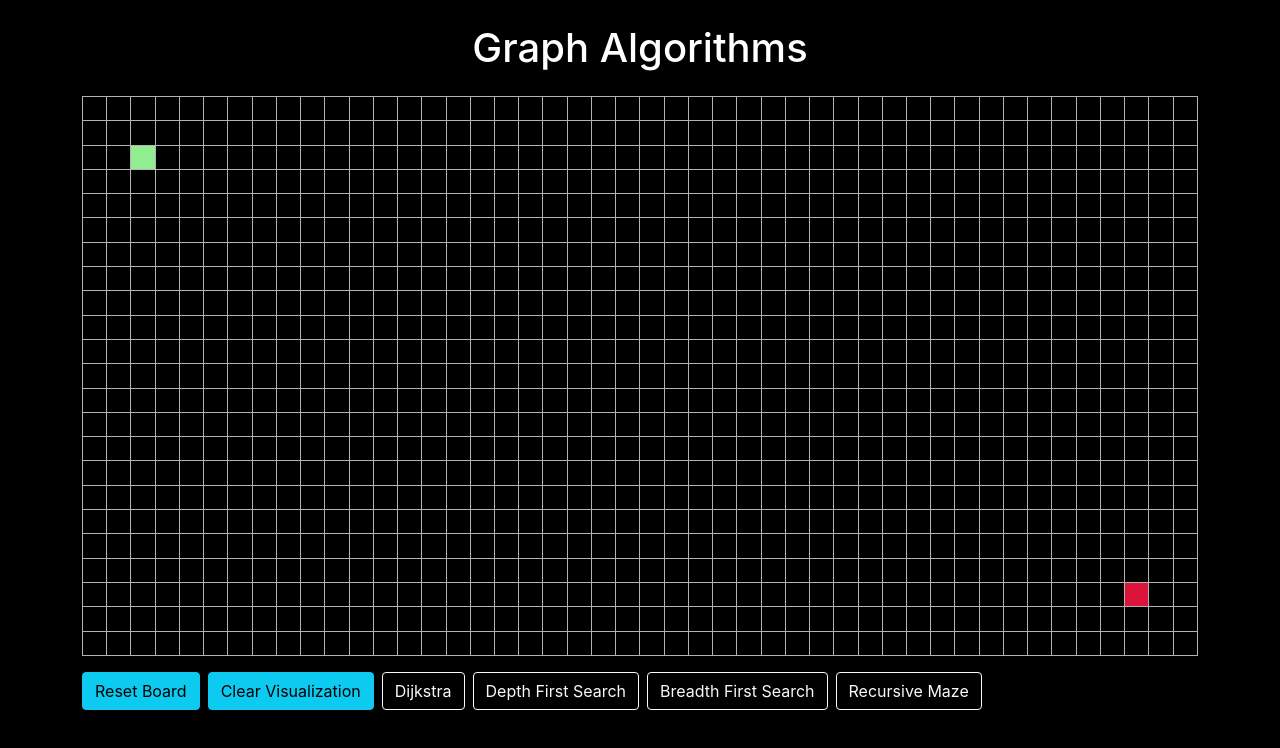
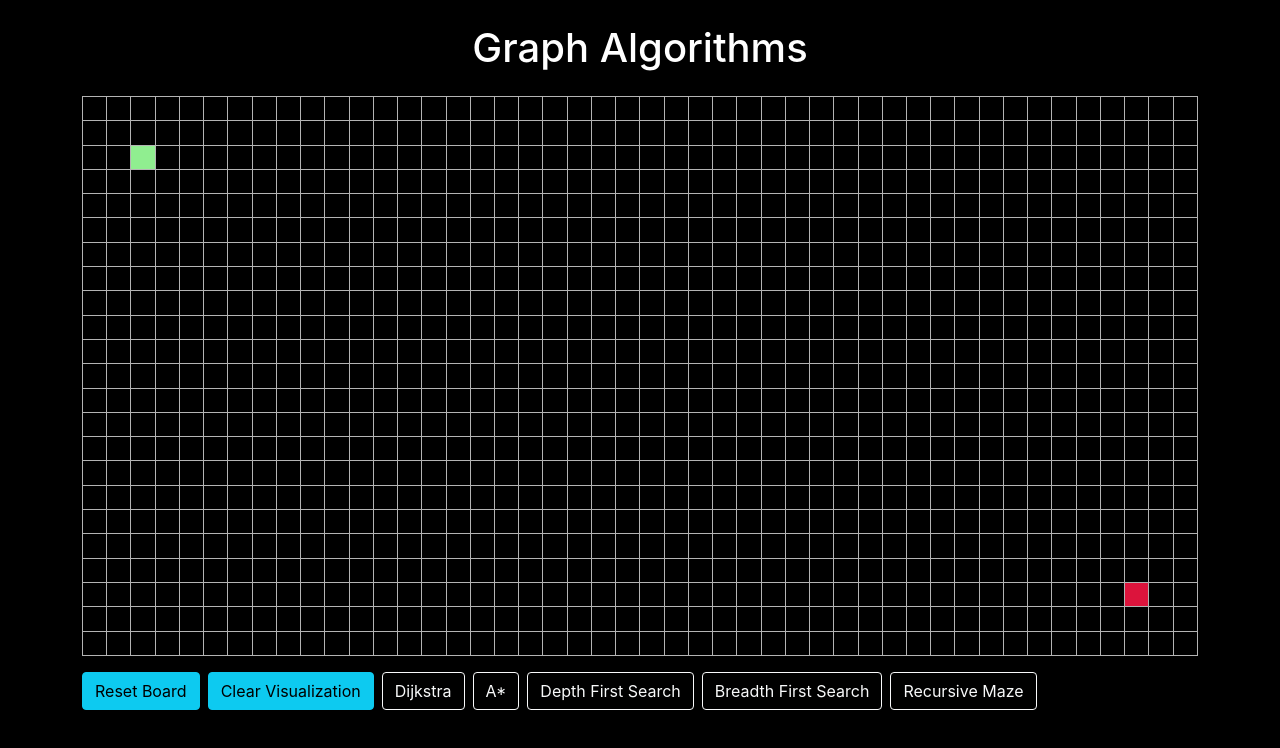
Before and after one commit to anish-kondepudi/AlgorithmVisualizer, a React (Create React App) app in the folder algorithm_visualizer/: page /graph in a window 1280 px wide. Shown: the top 748 px of the page. Built offline with nearby package versions, Linux system fonts and the light colour scheme.

Commit message:
A* (messy code but works)

```diff
--- a/algorithm_visualizer/src/pages/GraphPage.js
+++ b/algorithm_visualizer/src/pages/GraphPage.js
@@ -1,5 +1,5 @@
 import "./GraphPage.css";
-import { dijkstra, depthFirstSearch, breadthFirstSearch, getNodesInShortestPathOrder } from "./graph_components/graphAlgorithms";
+import { dijkstra, aStar, depthFirstSearch, breadthFirstSearch, getNodesInShortestPathOrder } from "./graph_components/graphAlgorithms";
 import { recursiveDivision } from "./graph_components/mazeAlgorithms";
 import { useState, useEffect, useRef } from "react"
 import {Node} from './graph_components/Node';
@@ -188,7 +188,7 @@ export const GraphPage = () => {
         walls[i].ref.className === 'node-end'
       ) continue;
 
-      const delay = 1500 * i / walls.length;
+      const delay = 2500 * i / walls.length;
       setTimeout(() => {
         walls[i].ref.className = 'node-wall';
         animateNode(walls[i], 50);
@@ -263,6 +263,9 @@ export const GraphPage = () => {
       ref: refs,
       row: rows,
       col: cols,
+      g: 0,
+      h: 0,
+      f: Infinity,
       dv: Infinity,
       known: false,
       pv: null,
@@ -344,6 +347,7 @@ export const GraphPage = () => {
         <button className="btn btn-info" onClick={resetGrid}>Reset Board</button>
         <button className="btn btn-info" onClick={() => {clearVisualization({completeStop: true});}}>Clear Visualization</button>
         <button className="btn btn-outline-light" onClick={()=> {runAlgorithm(dijkstra)}}>Dijkstra</button>
+        <button className="btn btn-outline-light" onClick={()=> {runAlgorithm(aStar)}}>A*</button>
         <button className="btn btn-outline-light" onClick={()=> {runAlgorithm(depthFirstSearch)}}>Depth First Search</button>
         <button className="btn btn-outline-light" onClick={()=> {runAlgorithm(breadthFirstSearch)}}>Breadth First Search</button>
         <button className="btn btn-outline-light" onClick={() => {generateMaze(recursiveDivision)}}>Recursive Maze</button>
--- a/algorithm_visualizer/src/pages/graph_components/graphAlgorithms.js
+++ b/algorithm_visualizer/src/pages/graph_components/graphAlgorithms.js
@@ -37,6 +37,81 @@ export function dijkstra(grid, startNode, endNode) {
   }
   visitedNodesInOrder.shift();
   return visitedNodesInOrder;
+}
+
+export function aStar(grid, startNode, endNode) {
+  console.log("aStar() called");
+  const visitedNodesInOrder = [];
+
+  const open = new PriorityQueue((a,b) => a.f < b.f);
+  // const closed = [];
+
+  startNode.f = 0;
+  startNode.known = false;
+  open.push(startNode);
+
+  // let x = 0;
+  while (!open.isEmpty()) {
+    // console.log("loop");
+
+    // x += 1;
+    // if (x==500) return [];
+
+    const currentNode = open.pop();
+    if (currentNode.known || currentNode.ref.className === 'node-wall') continue;
+    currentNode.known = true;
+
+    visitedNodesInOrder.push(currentNode);
+
+    const neighbors = [];
+    const {row, col} = currentNode;
+
+
+    if (row > 0) neighbors.push(grid[row - 1][col]);
+    if (row < grid.length - 1) neighbors.push(grid[row + 1][col]);
+    if (col > 0) neighbors.push(grid[row][col - 1]);
+    if (col < grid[0].length - 1) neighbors.push(grid[row][col + 1]);
+
+    if (row > 0 && col > 0) neighbors.push(grid[row - 1][col - 1]);
+    if (row < grid.length - 1 && col < grid[0].length - 1) neighbors.push(grid[row + 1][col + 1]);
+    if (col > 0 && row < grid.length - 1) neighbors.push(grid[row + 1][col - 1]);
+    if (col < grid[0].length - 1 && row > 0) neighbors.push(grid[row - 1][col + 1]);
+
+    for (const neighbor of neighbors) {
+        if (!neighbor.known && neighbor.ref.className !== 'node-wall') {
+          const [x1, y1] = [currentNode.row, currentNode.col];
+          const [x2, y2] = [neighbor.row, neighbor.col];
+          const [x3, y3] = [endNode.row, endNode.col];
+          // console.log(x1,y1,x2,y2,x3,y3);
+
+          const g = currentNode.g + Math.hypot(x2-x1, y2-y1);
+          const h = Math.hypot(x3-x2, y3-y2);
+          const f = g + h;
+
+          // console.log(g,h,f);
+
+          if (f < neighbor.f) {
+            neighbor.f = f;
+            neighbor.pv = currentNode;
+            open.push(neighbor);
+          }
+
+          if (neighbor === endNode) {
+            console.log("done");
+            visitedNodesInOrder.shift();
+            return visitedNodesInOrder;
+            // return [];
+          }
+
+          // return [];
+        }
+      }
+
+    open.push(currentNode);
+
+  }
+
+  // return [];
 }
 
 
```
